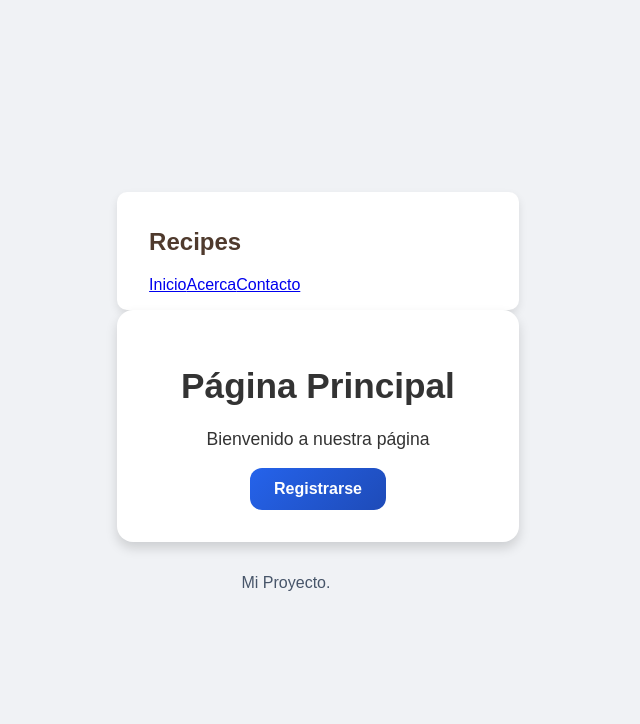
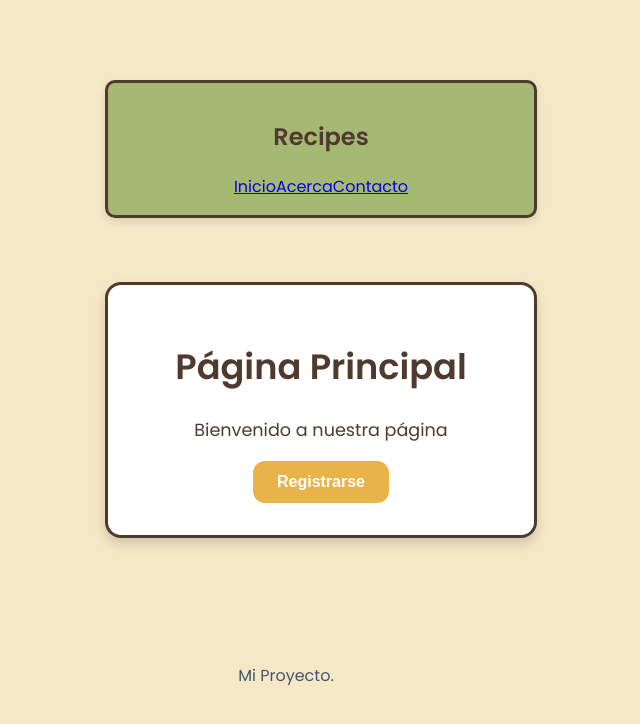
Before and after one commit to SantiC57/RecipeHub, a React (Vite) app: page /mainp in a window 1280 px wide. Shown: the top 724 px of the page, without its empty margins (354-994 px from the left). Built offline with nearby package versions, Linux system fonts and the light colour scheme.

Commit message:
Cambio al mainpage
cambio en los colores y en el orden de items

```diff
--- a/src/components/Footer/Mp.css
+++ b/src/components/Footer/Mp.css
@@ -7,31 +7,6 @@ body {
     display: flex;
     flex-direction: column;
     align-items: center;
-  }
-
-  /* Navbar Styles */
-  .navbar {
-    width: 100%;
-    max-width: 960px;
-    background: white;
-    padding: 1rem 2rem;
-    display: flex;
-    justify-content: space-between;
-    align-items: center;
-    border-radius: 10px;
-    box-shadow: 0 4px 8px rgba(0, 0, 0, 0.1);
-    margin-top: 1rem;
-  }
-
-  .nav-links {
-    display: flex;
-    gap: 1rem;
-  }
-
-  .nav-links a {
-    text-decoration: none;
-    color: #2563eb;
-    font-weight: bold;
   }
 
   /* Main Content Styles */
--- a/src/components/Mp.css
+++ b/src/components/Mp.css
@@ -1,7 +1,7 @@
 /* General Page Styles */
 body {
-    font-family: Arial, sans-serif;
-    background: #f0f2f5;
+    font-family: Poppins, sans-serif;
+    background: #F5E8C7;
     margin: 0;
     padding: 0;
     display: flex;
@@ -9,42 +9,31 @@ body {
     align-items: center;
   }
 
-  /* Navbar Styles */
-  .navbar {
+  .card {
     width: 100%;
-    max-width: 960px;
-    background: white;
-    padding: 1rem 2rem;
+    max-width: 48rem;
+    padding: 2rem;
+    background-color: white;
+    box-shadow: 0 6px 12px rgba(0, 0, 0, 0.15);
+    border-radius: 1rem;
+    transition: transform 0.3s ease-in-out, box-shadow 0.3s ease-in-out;
     display: flex;
-    justify-content: space-between;
+    justify-content: center;
     align-items: center;
-    border-radius: 10px;
-    box-shadow: 0 4px 8px rgba(0, 0, 0, 0.1);
-    margin-top: 1rem;
+    margin: 4rem auto; /* Add more margin to push the card further down */
+    border-style: solid;
   }
-
-  .nav-links {
-    display: flex;
-    gap: 1rem;
-  }
-
-  .nav-links a {
-    text-decoration: none;
-    color: #2563eb;
-    font-weight: bold;
-  }
-
-  /* Main Content Styles */
-  .home-container {
+  .main-container {
     display: flex;
     flex-direction: column;
     justify-content: center;
     align-items: center;
     height: calc(100vh - 160px);
     text-align: center;
+
   }
 
-  .home-title {
+  .main-title {
     font-size: 2rem;
     font-weight: bold;
     color: #1e3a8a;
--- a/src/components/Navbar/Mp.css
+++ /dev/null
@@ -1,13 +0,0 @@
-/* Navbar Styles */
-.navbar {
-  width: 100%;
-  max-width: 960px;
-  background: white;
-  padding: 1rem 2rem;
-  display: flex;
-  justify-content: flex-start; /* Cambiado de start a flex-start */
-  align-items: flex-start; /* Cambiado de center a flex-start */
-  border-radius: 10px;
-  box-shadow: 0 4px 8px rgba(0, 0, 0, 0.1);
-  margin-top: 0; /* Ajusta el margen superior según sea necesario */
-}
--- /dev/null
+++ b/src/components/Navbar/Navbar.css
@@ -0,0 +1,30 @@
+
+.navbar {
+  width: 100%;
+  max-width: 960px;
+  background: #a6b974;
+  padding: 1rem 2rem;
+  display: flex;
+  justify-content: center;
+  align-items: center;
+  border-radius: 10px;
+  box-shadow: 0 4px 8px rgba(0, 0, 0, 0.1);
+  margin: 0 auto;
+  border-style: solid;
+}
+
+.navbar-title {
+  font-size: 1.5rem;
+  color: #4f3a2d;
+}
+.nav-link {
+  color: #4f3a2d;
+  text-decoration: none;
+  padding: 0.5rem 1rem;
+  border-radius: 5px;
+  transition: background-color 0.3s ease;
+}
+
+.nav-link:hover {
+  background-color: #8fa374;
+}
--- a/src/components/Navbar/Navbar.jsx
+++ b/src/components/Navbar/Navbar.jsx
@@ -1,6 +1,6 @@
 import { Link } from "react-router-dom";
 import React from "react";
-import "./Mp.css";
+import "./Navbar.css";
 export function Navbar() {
   return (
     <nav className="navbar">
--- a/src/components/Signup/Signup.jsx
+++ b/src/components/Signup/Signup.jsx
@@ -31,7 +31,7 @@ const Signup = () => {
       </div>
       <div className="submit-container">
         <div className="submit">Registrarse</div>
-        <div className="submit" onClick={() => navigate("/mainp")}>
+        <div className="submit" onClick={() => navigate("/login")}>
           Inicio Sesión
         </div>
       </div>
--- a/src/components/cardbutt.css
+++ b/src/components/cardbutt.css
@@ -17,12 +17,12 @@
   .card-content {
     text-align: center;
     font-size: 1.1rem;
-    color: #333;
+    color: #4f3a2d;
   }
 
 
   .button {
-    background: linear-gradient(135deg, #2563eb, #1e4bb8);
+    background: linear-gradient(135deg, #E8B44A, #E8B44A);
     color: white;
     padding: 0.75rem 1.5rem;
     border: none;
@@ -34,7 +34,7 @@
   }
 
   .button:hover {
-    background: linear-gradient(135deg, #1e4bb8, #163999);
+    background: linear-gradient(135deg, #E8B44A, #E8B44A);
     transform: scale(1.05);
   }
 
```
